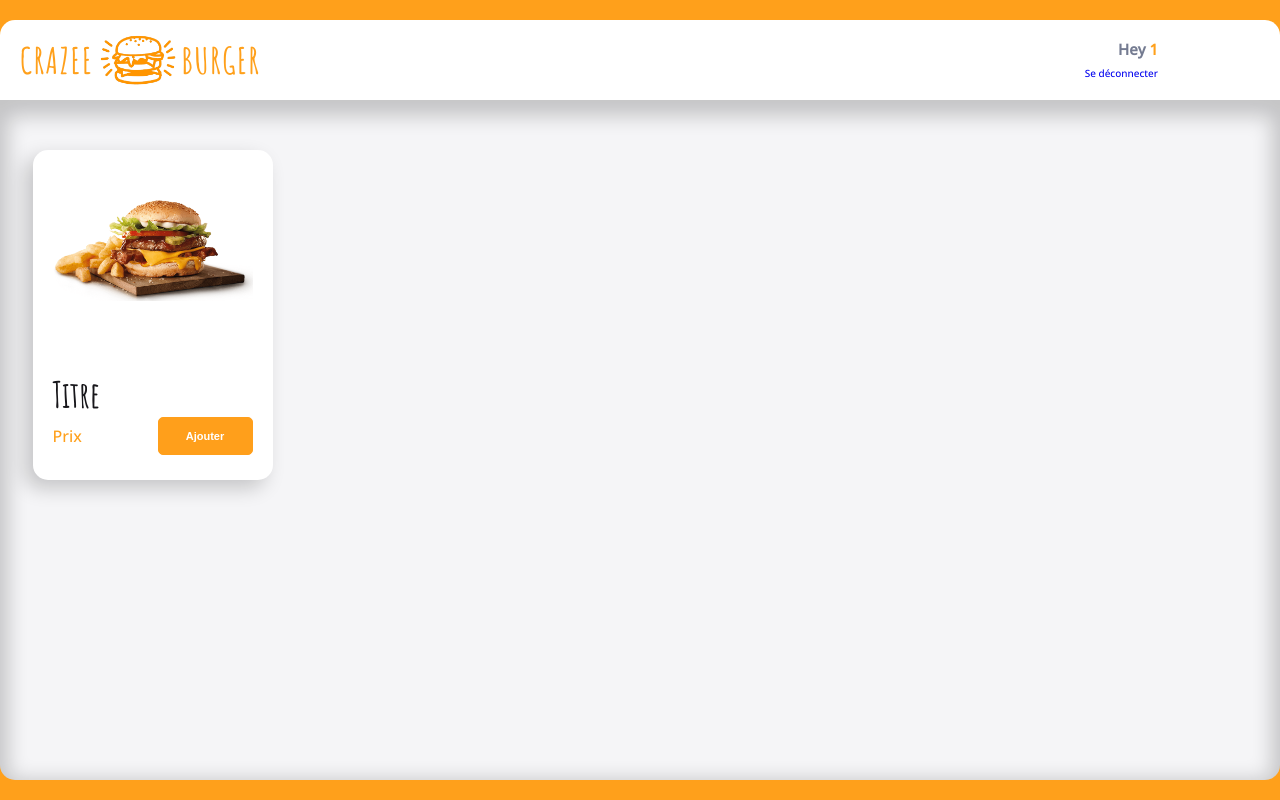
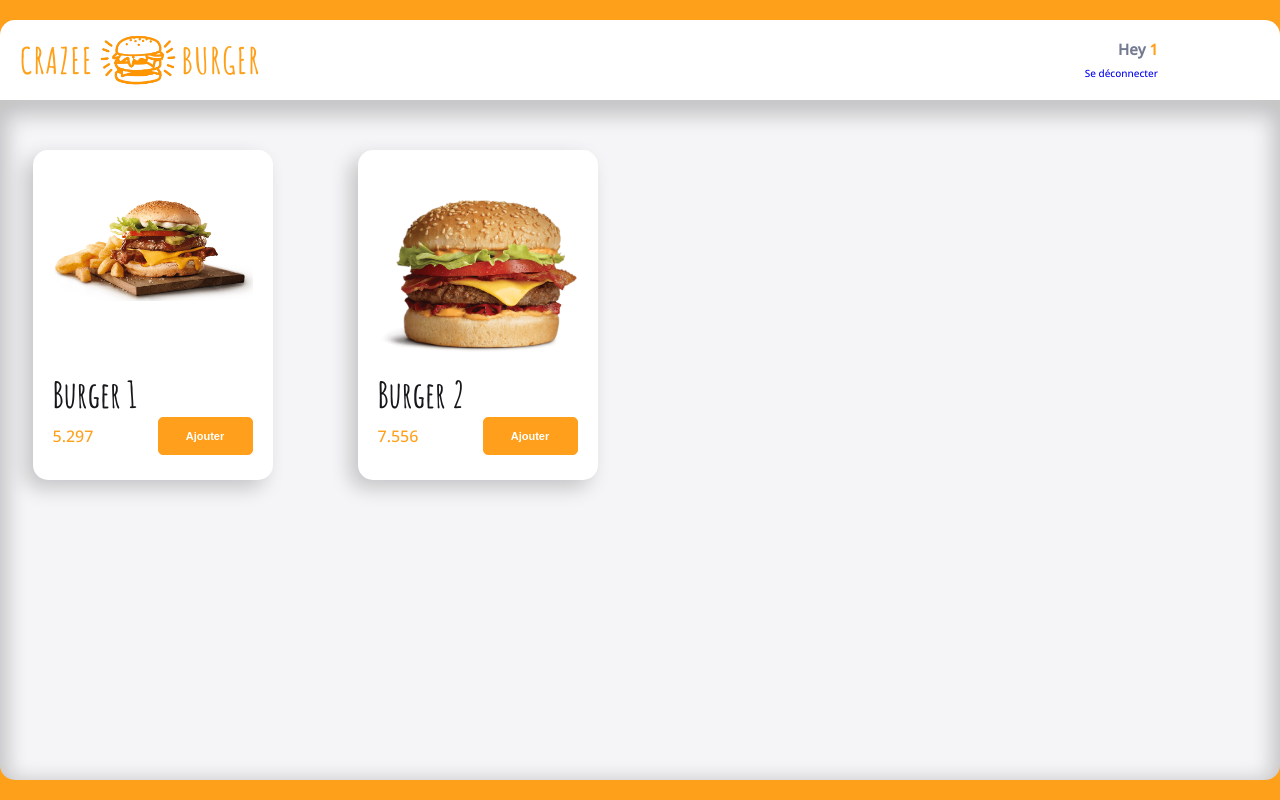
Before and after one commit to Moustito/crazee-burger, a React (Vite) app: page /order/1 in a window 1280 px wide. Built offline with nearby package versions, Linux system fonts and the light colour scheme; some icons are missing; the HTML template or start-up script is replaced by a standard one.

Commit message:
✨ F05: ORDER > ProductCard > Add Fake datas

```diff
--- a/src/Components/pages/order/Main.jsx
+++ b/src/Components/pages/order/Main.jsx
@@ -1,11 +1,14 @@
 import { styled } from "styled-components";
 import { theme } from "../../../theme";
 import ProductCard from "./ProductCard";
+import { fakeMenu1 } from "../../../fakeData/fakeMenu";
 
 export default function Main() {
   return (
     <MainStyled>
-      <ProductCard />
+      {fakeMenu1.map((Menu) => (
+        <ProductCard key={Menu.id} datas={Menu} />
+      ))}
     </MainStyled>
   );
 }
@@ -17,7 +20,6 @@ const MainStyled = styled.div`
   grid-gap: 85px;
   justify-content: center;
 
-
   border-radius: 0px 0px ${theme.borderRadius.extraRound}
     ${theme.borderRadius.extraRound};
   background: ${theme.colors.background_white};
--- a/src/Components/pages/order/ProductCard.jsx
+++ b/src/Components/pages/order/ProductCard.jsx
@@ -1,14 +1,13 @@
 import styled from "styled-components";
-import burger from "../../../../public/images/burger1.png";
 
-export default function ProductCard({ className }) {
+export default function ProductCard({ className, datas }) {
   return (
     <ProductCardStyled className={className}>
-      <img src={burger} alt="" />
+      <img src={datas.imageSource} alt="" />
       <div className="card-menu-content">
-        <h3>Titre</h3>
+        <h3>{datas.title}</h3>
         <div>
-          <p>Prix</p>
+          <p>{datas.price}</p>
           <button>Ajouter</button>
         </div>
       </div>
```
